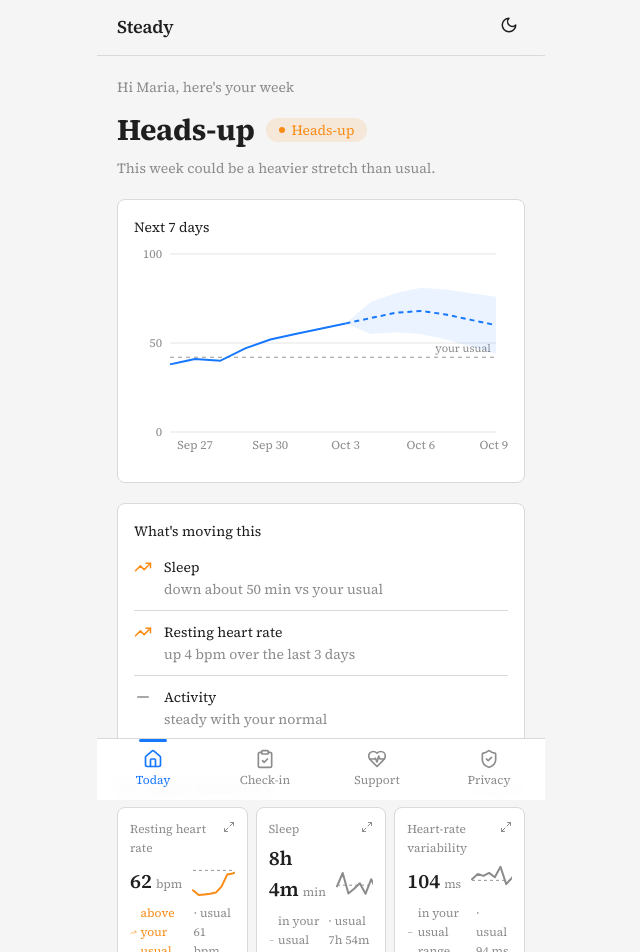
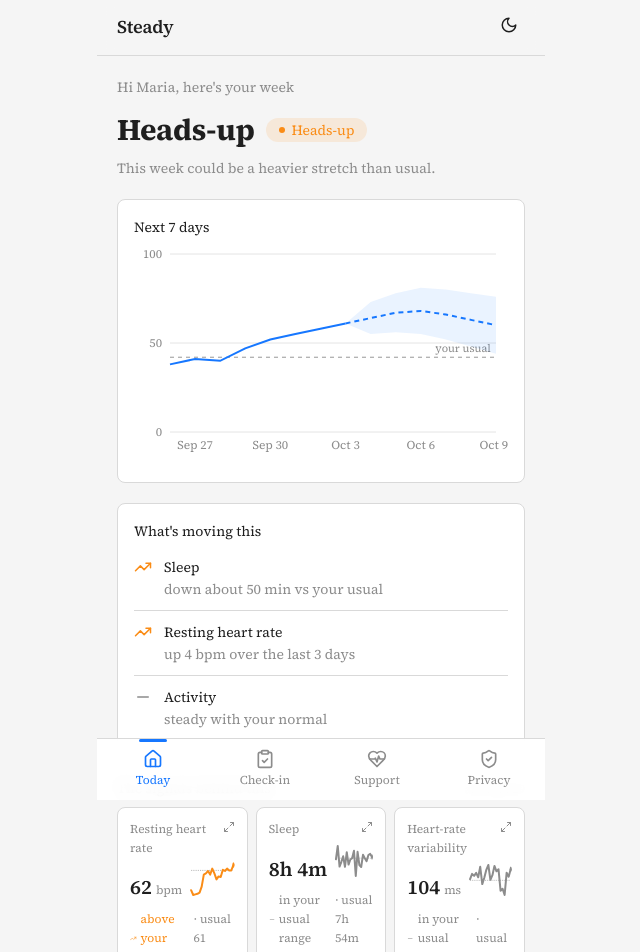
Before and after one commit to rosnMagar/Steady, a React (Vite) app in the folder web/: page /app in a window 1280 px wide. Shown: the top 952 px of the page, without its empty margins (319-959 px from the left). Built offline with nearby package versions, Linux system fonts and the light colour scheme; no server answers.

Commit message:
fix signals panel: use latest non-empty day, equal-height tiles, drop duplicate units

```diff
--- a/web/src/api/types.ts
+++ b/web/src/api/types.ts
@@ -103,7 +103,7 @@
   label: string;
   unit: string;
   latest: number;
-  baseline: number;
+  baseline: number | null;
   direction: "worse" | "better" | "steady";
   neutral: boolean;
   low_data: boolean;
--- a/web/src/components/MetricModal.tsx
+++ b/web/src/components/MetricModal.tsx
@@ -6,7 +6,7 @@
 import type { Metric } from "../api/types";
 import { useColors } from "../lib/colors";
 import { fmtDate } from "../lib/status";
-import { fmtValue } from "../lib/metricFormat";
+import { fmtValue, UNIT_IN_VALUE } from "../lib/metricFormat";
 
 /** Enlarged, interactive view of one metric's daily history with the personal baseline. */
 export function MetricModal({ metric, onClose }: { metric: Metric; onClose: () => void }) {
@@ -15,8 +15,11 @@
   const tone = metric.neutral ? "steady" : metric.direction;
   const stroke = tone === "worse" ? c.headsup : tone === "better" ? c.steady : c.accent;
 
-  const delta = metric.latest - metric.baseline;
-  const position = metric.neutral || metric.direction === "steady"
+  const hasBaseline = metric.baseline != null;
+  const delta = hasBaseline ? metric.latest - (metric.baseline as number) : 0;
+  const unitSuffix = metric.unit && !UNIT_IN_VALUE.has(metric.key) ? ` ${metric.unit}` : "";
+  const position = !hasBaseline ? "building your baseline"
+    : metric.neutral || metric.direction === "steady"
     ? (metric.neutral && Math.abs(delta) >= 0.5 ? (delta > 0 ? "above your usual" : "below your usual") : "in your usual range")
     : delta > 0 ? "above your usual" : "below your usual";
 
@@ -31,8 +34,8 @@
       styles={{ content: { background: "rgb(var(--surface))" }, header: { background: "rgb(var(--surface))" } }}
     >
       <div className="text-sm t-muted">
-        Now <span className="font-medium t-text">{fmtValue(metric.key, metric.latest)}{metric.unit && ` ${metric.unit}`}</span>
-        {" · "}usual {fmtValue(metric.key, metric.baseline)}{metric.unit && ` ${metric.unit}`}
+        Now <span className="font-medium t-text">{fmtValue(metric.key, metric.latest)}{unitSuffix}</span>
+        {hasBaseline && <>{" · "}usual {fmtValue(metric.key, metric.baseline as number)}{unitSuffix}</>}
         {" · "}<span style={{ color: `rgb(var(--${tone === "worse" ? "headsup" : tone === "better" ? "steady" : "muted"}))` }}>{position}</span>
       </div>
 
@@ -45,8 +48,10 @@
             <YAxis domain={["auto", "auto"]} tickLine={false} axisLine={false}
               tick={{ fill: c.muted, fontSize: 12 }} width={44}
               tickFormatter={(v: number) => fmtValue(metric.key, v)} />
-            <ReferenceLine y={metric.baseline} stroke={c.baseline} strokeDasharray="4 4"
-              label={{ value: "usual", position: "insideTopRight", fill: c.muted, fontSize: 11 }} />
+            {hasBaseline && (
+              <ReferenceLine y={metric.baseline as number} stroke={c.baseline} strokeDasharray="4 4"
+                label={{ value: "usual", position: "insideTopRight", fill: c.muted, fontSize: 11 }} />
+            )}
             <Tooltip
               cursor={{ stroke: c.muted, strokeDasharray: "3 3" }}
               contentStyle={{
@@ -54,7 +59,7 @@
                 borderRadius: 12, color: "rgb(var(--text))", fontSize: 13,
               }}
               labelFormatter={(l) => fmtDate(String(l))}
-              formatter={(val: unknown) => [fmtValue(metric.key, Number(val)) + (metric.unit ? ` ${metric.unit}` : ""), metric.label]}
+              formatter={(val: unknown) => [fmtValue(metric.key, Number(val)) + unitSuffix, metric.label]}
             />
             <Line dataKey="value" stroke={stroke} strokeWidth={2} dot={false}
               isAnimationActive animationDuration={450} />
--- a/web/src/components/MetricsPanel.tsx
+++ b/web/src/components/MetricsPanel.tsx
@@ -5,7 +5,7 @@
 import { useColors } from "../lib/colors";
 import { Card } from "./ui";
 import { fmtDate } from "../lib/status";
-import { fmtValue } from "../lib/metricFormat";
+import { fmtValue, UNIT_IN_VALUE } from "../lib/metricFormat";
 import { MetricModal } from "./MetricModal";
 
 const dirColorToken = { worse: "headsup", better: "steady", steady: "muted" } as const;
@@ -20,26 +20,30 @@
     tone === "worse" ? c.headsup : tone === "better" ? c.steady : c.muted;
 
   const w = 120, h = 36, pad = 3;
+  const hasBaseline = m.baseline != null;
   const vals = m.series.map((p) => p.value);
-  const lo = Math.min(...vals, m.baseline);
-  const hi = Math.max(...vals, m.baseline);
+  const refs = hasBaseline ? [...vals, m.baseline as number] : vals;
+  const lo = Math.min(...refs);
+  const hi = Math.max(...refs);
   const span = hi - lo || 1;
   const x = (i: number) => pad + (i * (w - 2 * pad)) / (vals.length - 1 || 1);
   const y = (v: number) => h - pad - ((v - lo) / span) * (h - 2 * pad);
   const pts = vals.map((v, i) => `${x(i).toFixed(1)},${y(v).toFixed(1)}`).join(" ");
-  const baseY = y(m.baseline);
+  const baseY = hasBaseline ? y(m.baseline as number) : null;
 
-  const delta = m.latest - m.baseline;
+  const delta = hasBaseline ? m.latest - (m.baseline as number) : 0;
   // Text + arrow describe POSITION vs the baseline (above/below/in range); color carries good/bad.
+  // With no baseline yet (sparse metric), we can't judge position — just show the value plainly.
   const inRange = !m.neutral && m.direction === "steady";
-  const Arrow = inRange || Math.abs(delta) < 0.5 ? Minus : delta > 0 ? TrendingUp : TrendingDown;
-  const dirText = inRange ? "in your usual range"
+  const Arrow = !hasBaseline || inRange || Math.abs(delta) < 0.5 ? Minus : delta > 0 ? TrendingUp : TrendingDown;
+  const dirText = !hasBaseline ? "building your baseline"
+    : inRange ? "in your usual range"
     : delta > 0 ? "above your usual" : delta < 0 ? "below your usual" : "in your usual range";
 
   return (
     <button type="button" onClick={onOpen} aria-label={`Enlarge ${m.label} chart`}
-      style={{ textAlign: "left", width: "100%", padding: 0, border: "none", background: "transparent", cursor: "pointer", borderRadius: "1.25rem" }}>
-    <Card interactive className="p-3" style={{ height: "100%" }}>
+      style={{ display: "block", textAlign: "left", width: "100%", height: "100%", padding: 0, border: "none", background: "transparent", cursor: "pointer", borderRadius: "1.25rem" }}>
+    <Card interactive className="p-3" style={{ height: "100%", display: "flex", flexDirection: "column" }}>
       <div style={{ display: "flex", alignItems: "baseline", justifyContent: "space-between", gap: 8 }}>
         <span className="text-xs t-muted">{m.label}</span>
         {m.low_data
@@ -47,26 +51,32 @@
           : <Maximize2 size={12} className="t-muted" aria-hidden style={{ flexShrink: 0 }} />}
       </div>
       <div style={{ marginTop: 4, display: "flex", alignItems: "flex-end", justifyContent: "space-between", gap: 8 }}>
-        <div>
+        <div style={{ flexShrink: 0, whiteSpace: "nowrap" }}>
           <span className="text-xl font-semibold t-text">{fmtValue(m.key, m.latest)}</span>
-          {m.unit && <span className="text-xs t-muted" style={{ marginLeft: 4 }}>{m.unit}</span>}
+          {m.unit && !UNIT_IN_VALUE.has(m.key) && <span className="text-xs t-muted" style={{ marginLeft: 4 }}>{m.unit}</span>}
         </div>
         {!m.low_data && (
-          <svg width={w} height={h} role="img"
+          <div style={{ flex: "1 1 0", minWidth: 0, maxWidth: w }}>
+            <svg viewBox={`0 0 ${w} ${h}`} width="100%" height={h} preserveAspectRatio="none" role="img"
               aria-label={`${m.label} last ${vals.length} days, latest ${fmtValue(m.key, m.latest)}`}>
               {/* the person's own baseline — the reference the value is judged against */}
+              {baseY != null && (
                 <line x1={pad} y1={baseY} x2={w - pad} y2={baseY}
                   stroke={c.baseline} strokeWidth={1} strokeDasharray="3 3" />
+              )}
               <polyline points={pts} fill="none" stroke={stroke} strokeWidth={2}
-              strokeLinecap="round" strokeLinejoin="round" />
-            <circle cx={x(vals.length - 1)} cy={y(m.latest)} r={2.75} fill={stroke} />
+                strokeLinecap="round" strokeLinejoin="round" vectorEffect="non-scaling-stroke" />
+              <circle cx={x(vals.length - 1)} cy={y(m.latest)} r={2.75} fill={stroke} vectorEffect="non-scaling-stroke" />
             </svg>
+          </div>
         )}
       </div>
       <div style={{ marginTop: 6, display: "flex", alignItems: "center", gap: 4, fontSize: "0.75rem", color: `rgb(var(--${dirColorToken[tone]}))` }}>
         <Arrow size={13} />
         <span>{dirText}</span>
-        <span className="t-muted">· usual {fmtValue(m.key, m.baseline)}{m.unit && ` ${m.unit}`}</span>
+        {hasBaseline && (
+          <span className="t-muted">· usual {fmtValue(m.key, m.baseline as number)}{m.unit && !UNIT_IN_VALUE.has(m.key) ? ` ${m.unit}` : ""}</span>
+        )}
       </div>
     </Card>
     </button>
@@ -88,7 +98,7 @@
         <span className="text-sm font-medium t-text">The signals behind this</span>
         {asOf && <span className="text-xs t-muted">as of {fmtDate(asOf)}</span>}
       </div>
-      <Row gutter={[8, 8]}>
+      <Row gutter={[8, 8]} align="stretch">
         {metrics.map((m) => (
           <Col key={m.key} xs={12} sm={dense ? 12 : 8}>
             <MetricTile m={m} onOpen={() => setOpen(m)} />
--- a/web/src/lib/metricFormat.ts
+++ b/web/src/lib/metricFormat.ts
@@ -1,3 +1,6 @@
+/** Metrics whose fmtValue string already carries its unit (so callers must not append it again). */
+export const UNIT_IN_VALUE = new Set(["minutesasleep", "sleep_efficiency", "steps"]);
+
 /** Format a metric value for display (units differ per metric). Shared by the panel + enlarged modal. */
 export function fmtValue(key: string, v: number): string {
   if (key === "minutesasleep") {
```
Also changed, not shown: 1 other file (tests, documents, lock files or other folders). Lines whose indentation alone changed are shown as unchanged.
